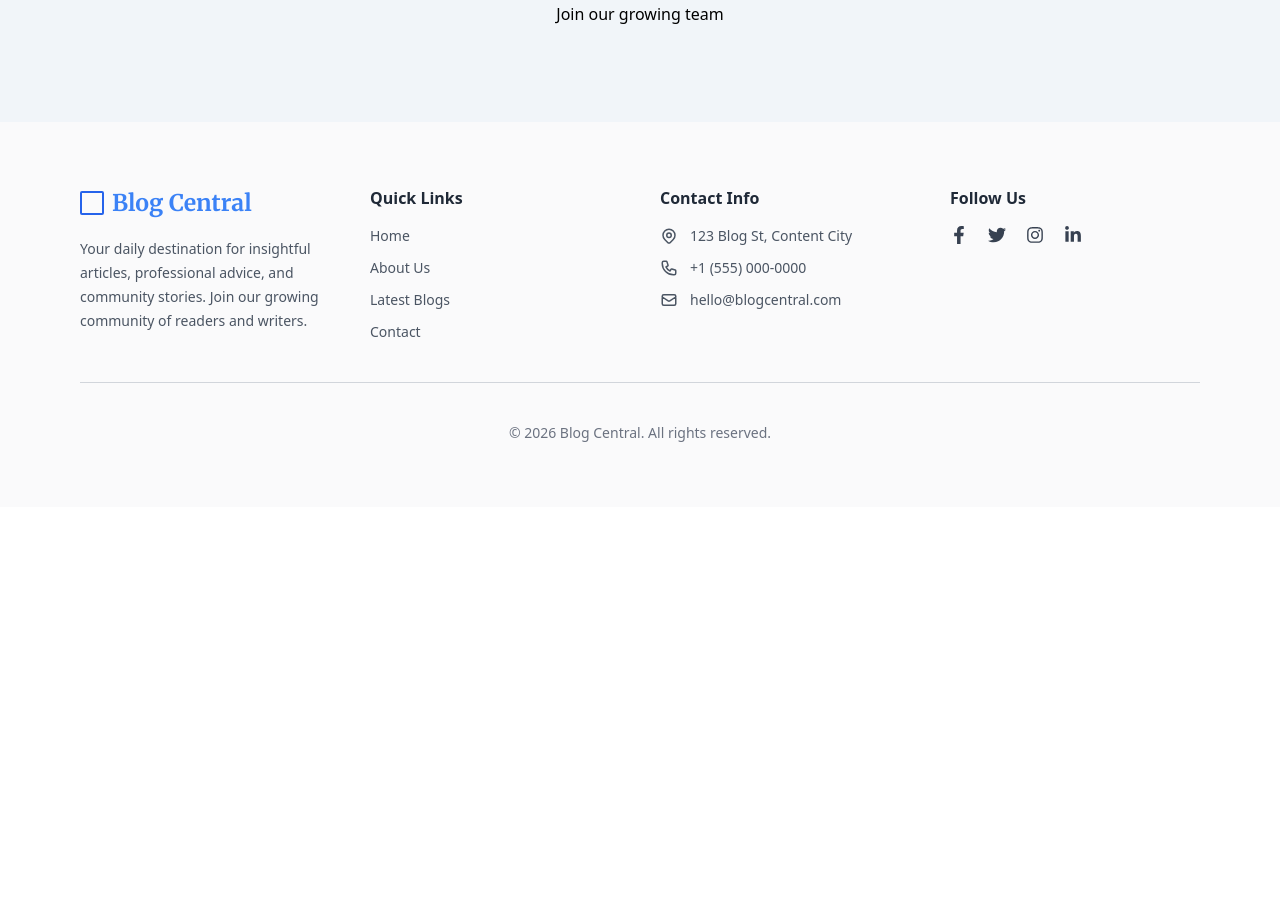
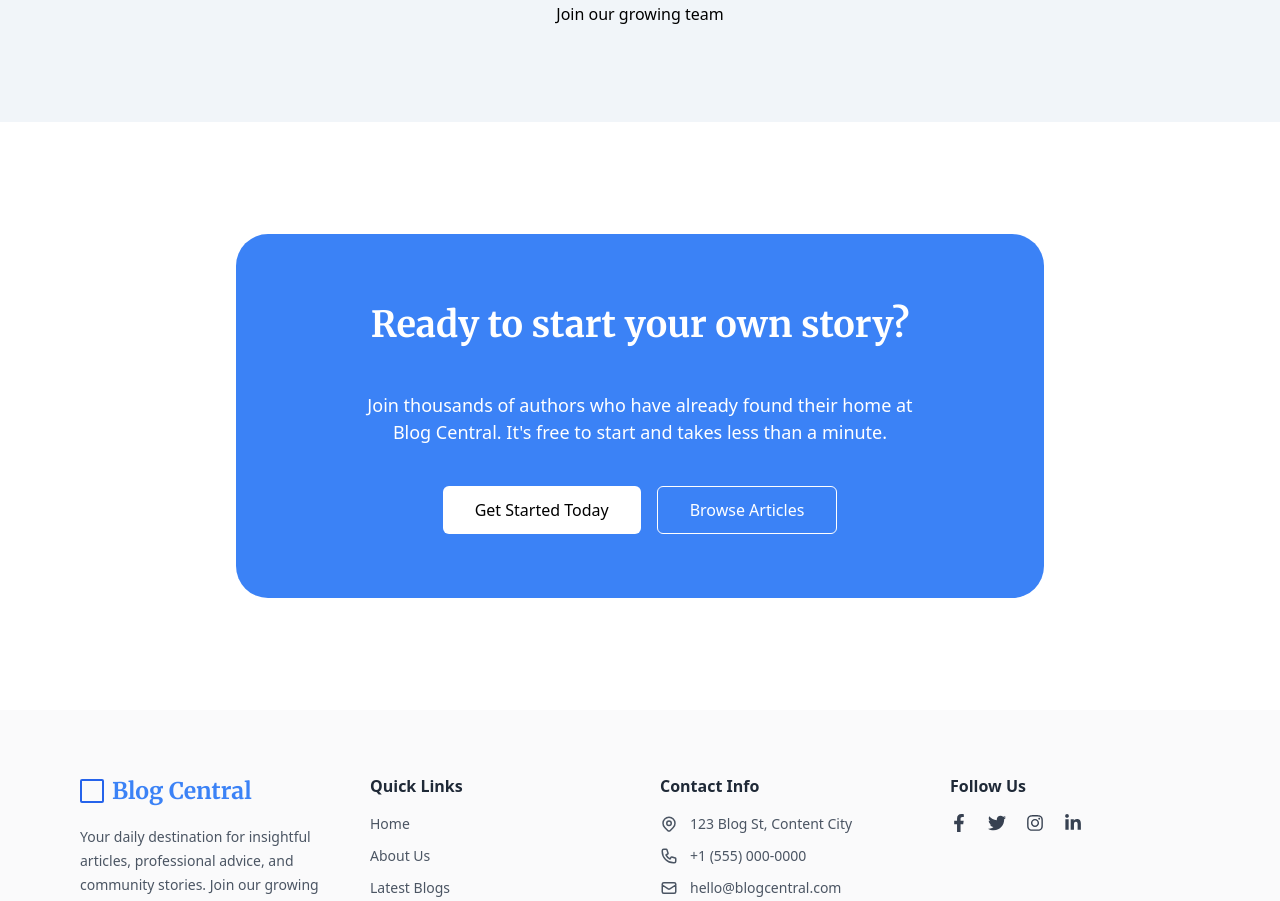
Before and after one commit to MuhammadFaizan144/Blog_website, a React (Vite) app in the folder client/: page /about in a window 1280 px wide. Shown: the part 2420-3321 px from the top of the page. Before the commit the page ends 2927 px from the top, so only its background shows below. Built offline with nearby package versions, Linux system fonts and the light colour scheme.

Commit message:
started section complete

```diff
--- a/client/src/page/About.jsx
+++ b/client/src/page/About.jsx
@@ -148,7 +148,28 @@ const About = () => {
                 </div>
 
             </section>
+            <section className='flex justify-center items-center py-28 px-4'>
+                <div className="w bg-blue-500 text-white flex flex-col items-center gap-10 py-16 px-32 rounded-[32px]">
 
+                    <p className='font-bold font-merriweather text-[36px] text-center'>
+                        Ready to start your own story?
+                    </p>
+
+                    <p className='text-[18px] font-sans max-w-[552px] text-center'>
+                        Join thousands of authors who have already found their home at Blog Central. It's free to start and takes less than a minute.
+                    </p>
+
+                    <div className="flex gap-4 flex-wrap justify-center">
+                        <button className='text-black h-12 px-8 flex items-center justify-center bg-white rounded-[6px] '>
+                            Get Started Today
+                        </button>
+                        <button className='h-12 px-8 flex items-center justify-center border border-white hover:border-gray-300 focus:border-grey-900 rounded-[6px]'>
+                            Browse Articles
+                        </button>
+                    </div>
+
+                </div>
+            </section>
         </main>
     )
 }
```
